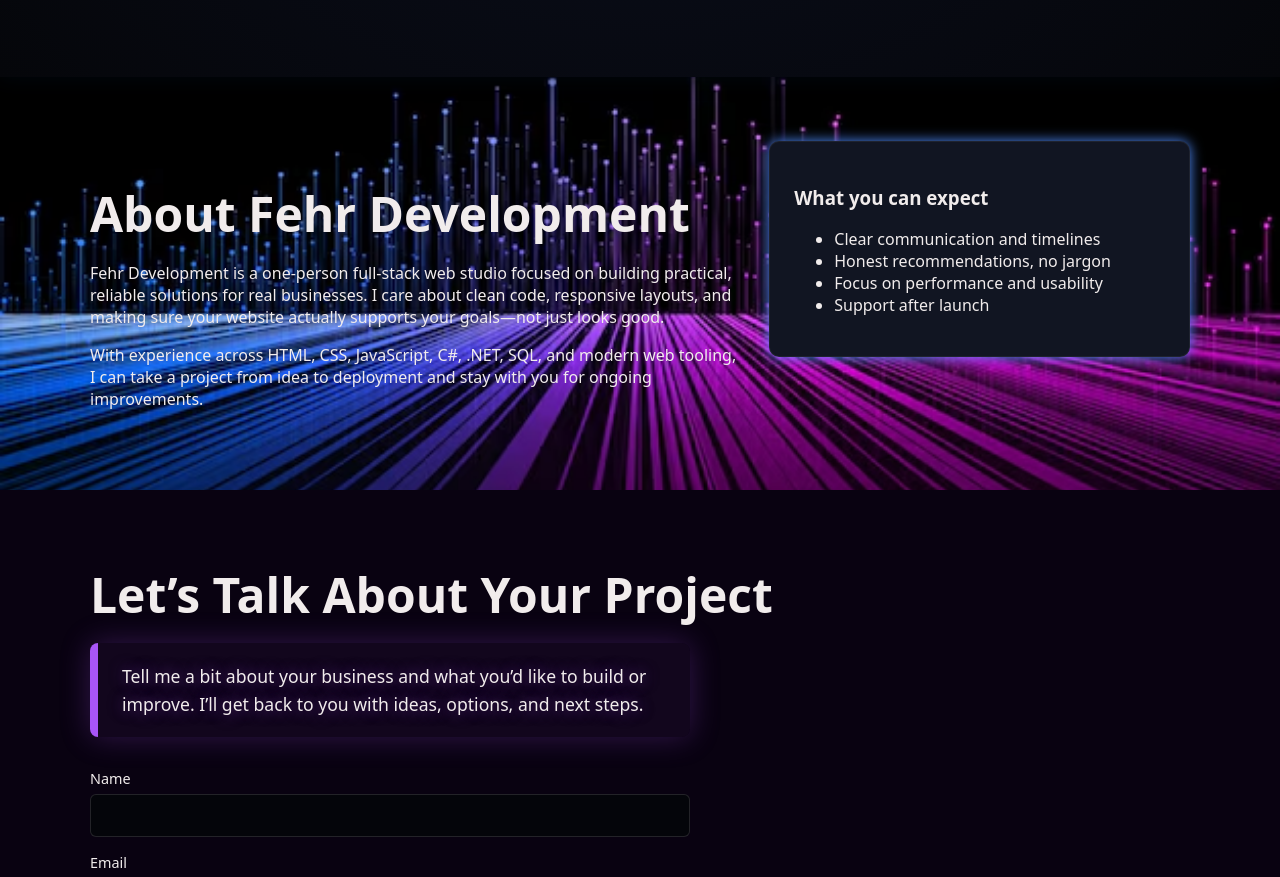
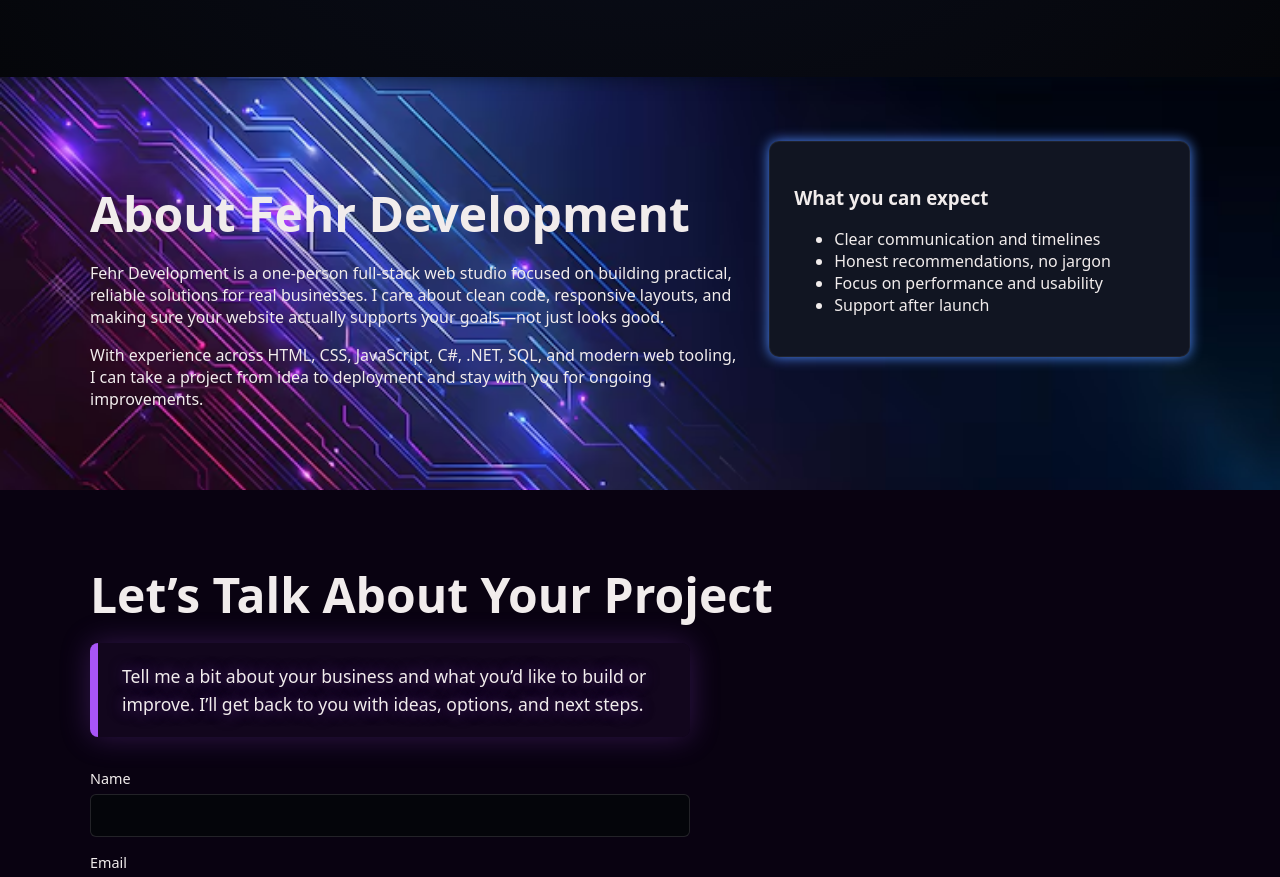
Before and after one commit to FehrDevelopment/FehrWebsite2026, a website: page index.html in a window 1280 px wide. Shown: the part 1914-2791 px from the top of the page. Drawn offline with Linux system fonts and the light colour scheme.

Commit message:
Update background image for section-light class

```diff
--- a/styles.css
+++ b/styles.css
@@ -218,7 +218,7 @@ background: linear-gradient(to right, #b6bfe1, #d9d9e3); /* clean white card for
 
 
 .section-light {
-    background: url("images/purple-background-22.webp") center/cover no-repeat;
+    background: url("images/purple-background-25.webp") center/cover no-repeat;
     width: 100%;
     padding: 4rem 0;
 }
```
